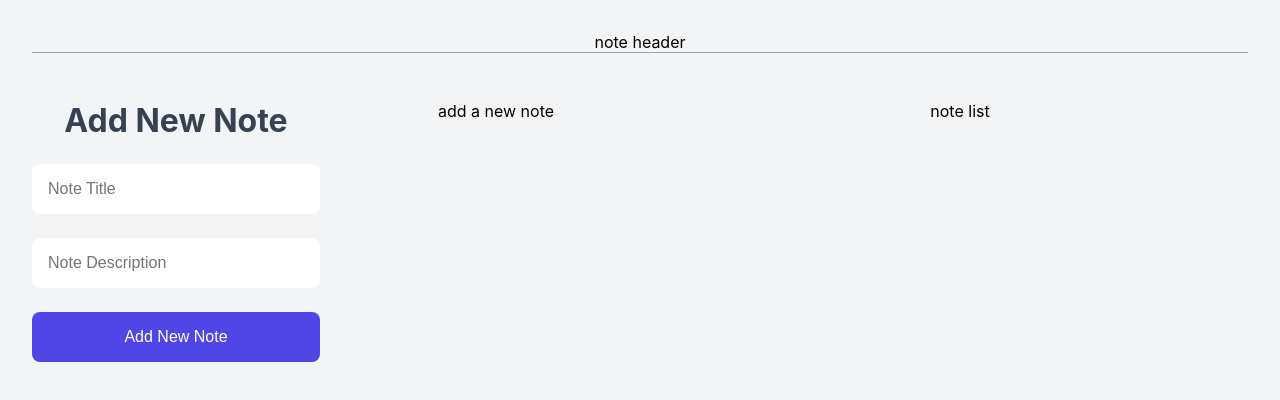
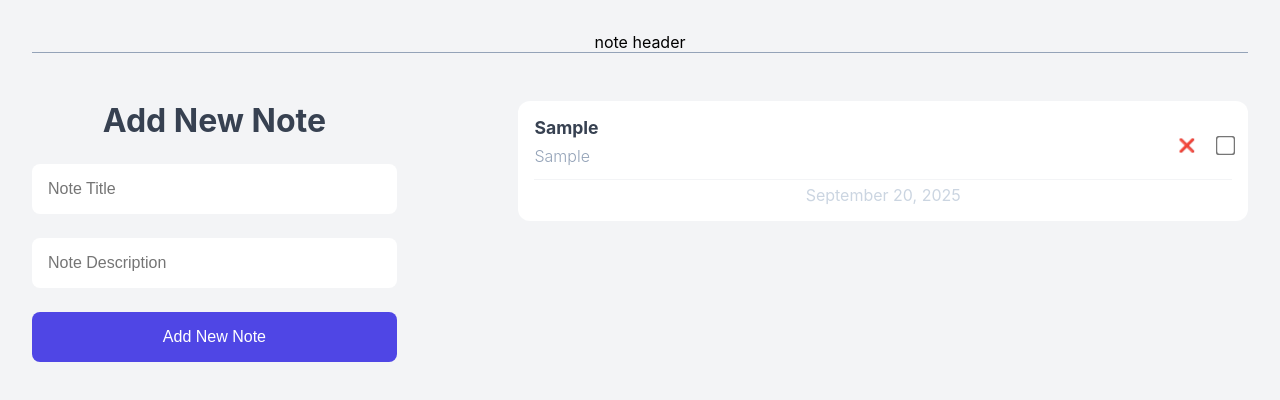
Before and after one commit to saeedd1994/note-app, a React (Vite) app: page / in a window 1280 px wide. Both pictures are taken after typing "Sample", "Sample" into the empty fields and a click on the button "Add New Note". Shown: the top 400 px of the page. Built offline with nearby package versions, Linux system fonts and the light colour scheme.

Commit message:
relation between components

```diff
--- a/src/App.jsx
+++ b/src/App.jsx
@@ -1,14 +1,22 @@
 import './App.css'
 import AddNewNote from "./components/AddNewNote.jsx";
+import NoteList from "./components/NoteList.jsx";
+import {useState} from "react";
 
 function App() {
+    const [note, setNote] = useState([])
+    const handleSetNote = (newNote) => {
+        setNote(prevNote=> [...prevNote, newNote])
+    }
+
   return (
     <div className='container'>
         <div className="note-header">note header</div>
         <div className="note-app">
-            <AddNewNote/>
-            <div className="add-new-note">add a new note</div>
-            <div className="note-container">note list</div>
+            <AddNewNote onHandleSetNote = {handleSetNote}/>
+            <div className="note-container">
+                <NoteList notes = {note}/>
+            </div>
         </div>
     </div>
   )
--- a/src/components/AddNewNote.jsx
+++ b/src/components/AddNewNote.jsx
@@ -1,12 +1,14 @@
 import {useState} from "react";
 
-function AddNewNote() {
+function AddNewNote({onHandleSetNote}) {
 
     const [title, setTitle] = useState('')
     const [desc, setDesc] = useState('')
 
+
     const handleSubmit = (e) => {
         e.preventDefault();
+        if (!title || !desc) return;
         const newNote = {
             title,
             desc,
@@ -15,6 +17,7 @@ function AddNewNote() {
             createdAt: new Date().toISOString(),
         }
         console.log(newNote)
+        onHandleSetNote(newNote)
         setTitle('');
         setDesc('');
     }
--- /dev/null
+++ b/src/components/NoteList.jsx
@@ -0,0 +1,34 @@
+function NoteList({notes}) {
+    return (
+        <div className="note-list">
+            {
+                notes.map(note => <NoteItem key={note.id} note={note}/>)
+            }
+        </div>
+    )
+}
+
+export default NoteList;
+
+function NoteItem({note}) {
+    const dateOptions = {
+        year: 'numeric',
+        month: 'long',
+        day: 'numeric',
+    }
+    return <div className="note-item">
+        <div className="note-item__header">
+            <div>
+                <p className="title">{note.title}</p>
+                <p className="desc">{note.desc}</p>
+            </div>
+            <div className="actions">
+                <button>❌</button>
+                <input type="checkbox"/>
+            </div>
+        </div>
+        <div className="note-item__footer">
+            {new Date(note.createdAt).toLocaleDateString("en-US", dateOptions)}
+        </div>
+    </div>
+}
```
